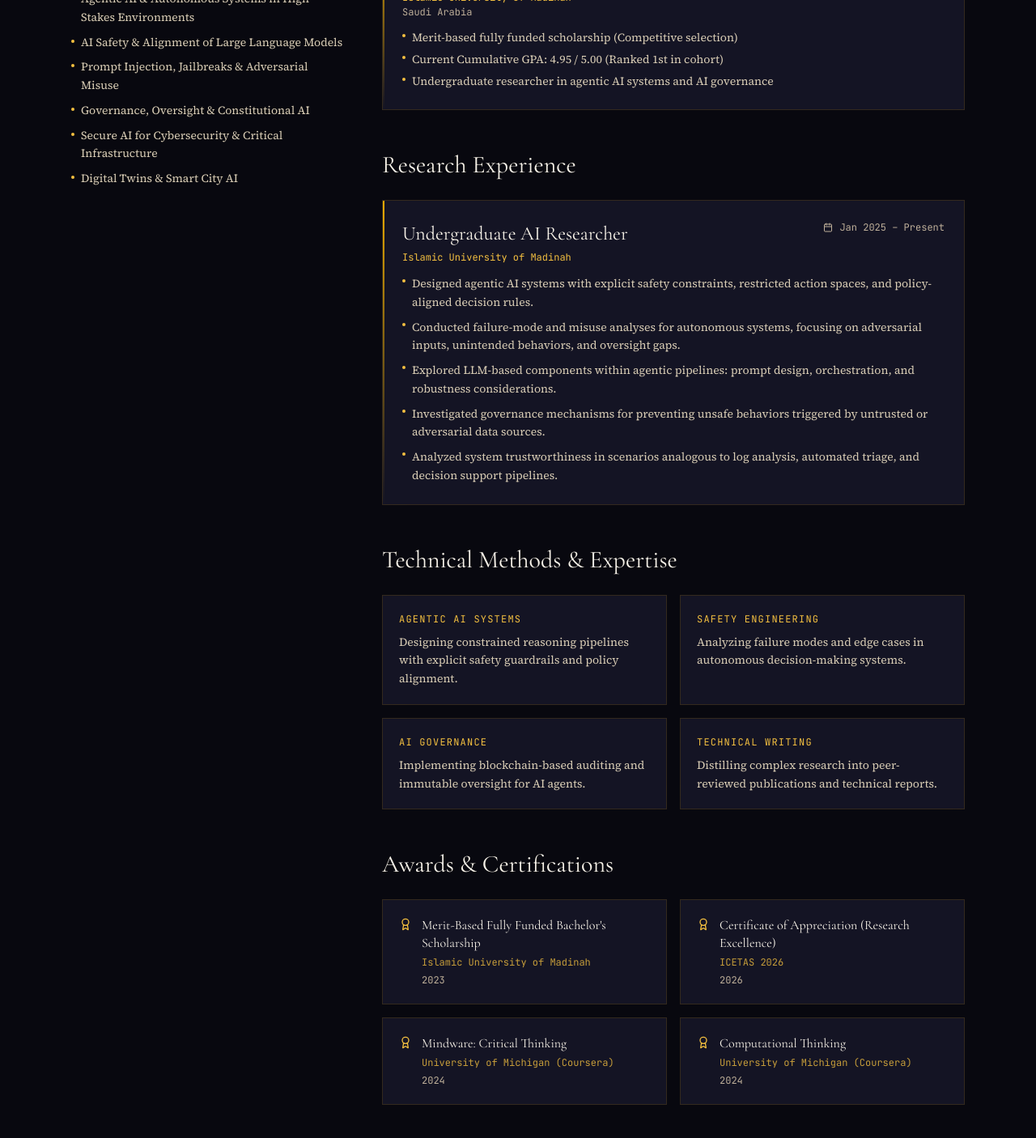
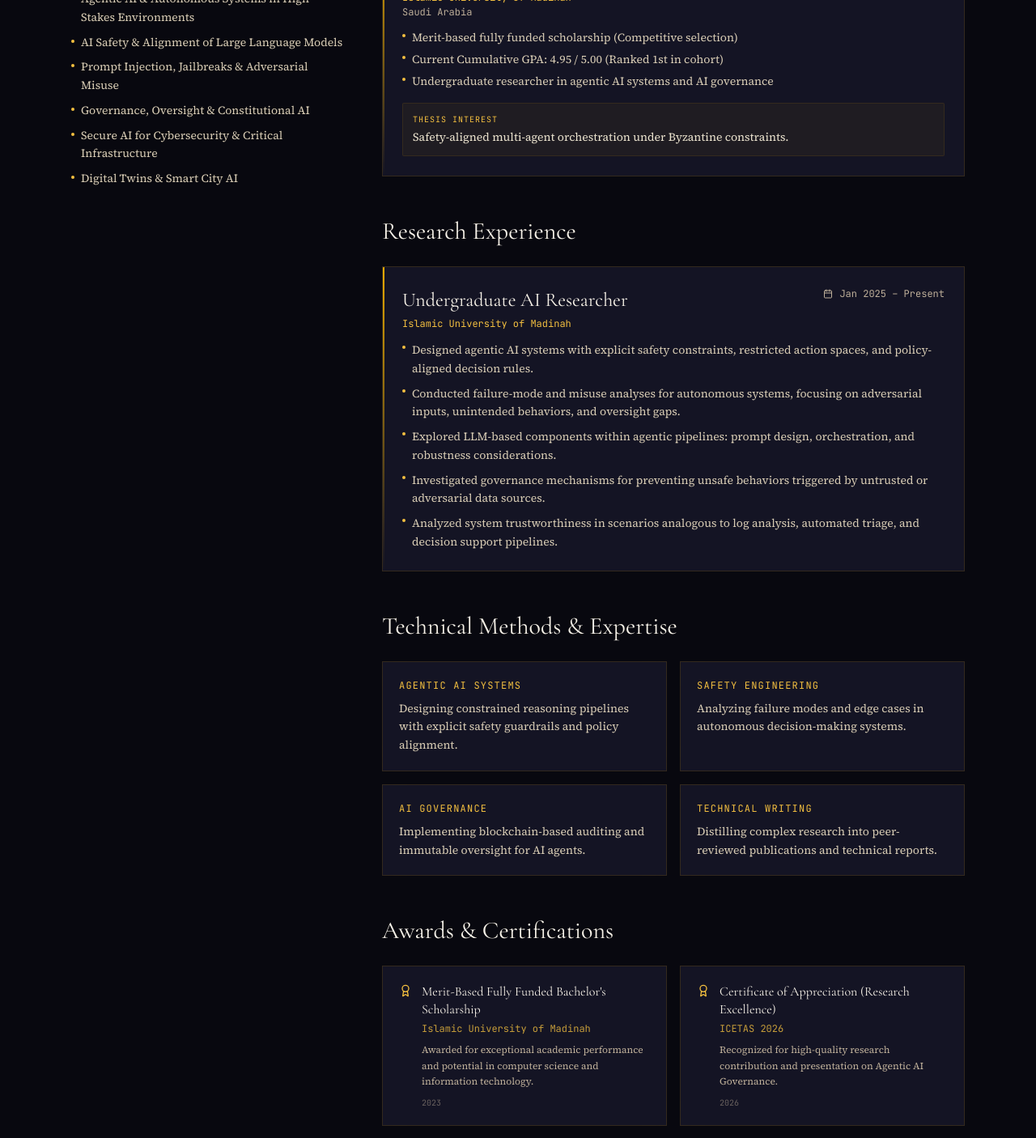
Before and after one commit to aliakarma/portfolio, a Next.js app: page /about in a window 1280 px wide. Shown: the part 860-2266 px from the top of the page at 81% size. Built offline with nearby package versions, Linux system fonts and the light colour scheme.

Commit message:
Update about.js

```diff
--- a/pages/about.js
+++ b/pages/about.js
@@ -160,7 +160,7 @@ export default function About() {
                             )}
                           </div>
                         </div>
-                        <ul className="space-y-1.5">
+                        <ul className="space-y-1.5 mb-4">
                           {edu.details.map((d, i) => (
                             <li key={i} className="flex items-start gap-2 text-parchment-300">
                               <div className="w-1 h-1 rounded-full bg-gold-400 mt-1.5 flex-shrink-0" aria-hidden="true" />
@@ -168,6 +168,12 @@ export default function About() {
                             </li>
                           ))}
                         </ul>
+                        {edu.thesisInterest && (
+                          <div className="p-3 bg-gold-500/5 border border-gold-500/10 rounded-sm">
+                            <p className="font-mono text-[10px] text-gold-400 uppercase tracking-widest mb-1">Thesis Interest</p>
+                            <p className="font-body text-sm text-parchment-200">{edu.thesisInterest}</p>
+                          </div>
+                        )}
                       </motion.div>
                     ))}
                   </div>
@@ -243,7 +249,8 @@ export default function About() {
                             <div className="min-w-0">
                               <h4 className="font-display text-base text-parchment-100 leading-snug mb-1">{award.title}</h4>
                               <p className="font-mono text-xs text-gold-400/80">{award.issuer}</p>
-                              <p className="font-mono text-xs text-parchment-400 mt-1">{award.year}</p>
+                              <p className="font-body text-xs text-parchment-400 mt-2 leading-relaxed">{award.description}</p>
+                              <p className="font-mono text-[10px] text-parchment-400/50 mt-2">{award.year}</p>
                             </div>
                           </div>
                         </motion.div>
```
